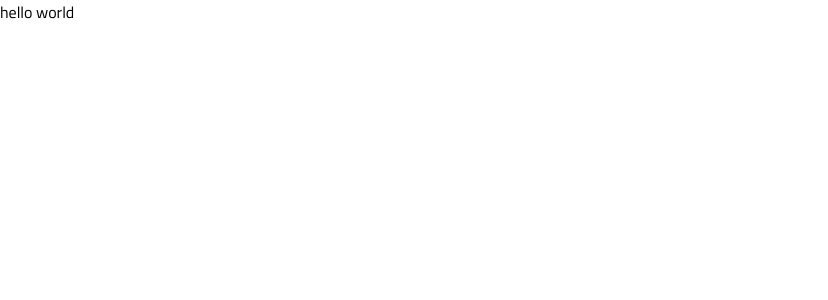
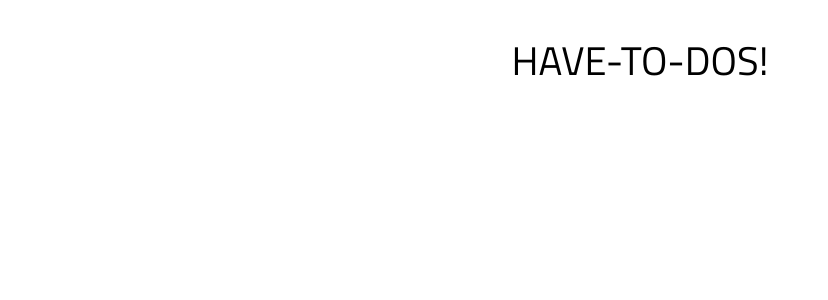
Before and after one commit to Daisy-Wang-Dev/todos, a React (Create React App) app: page / in a window 1280 px wide. Shown: the top 300 px of the page, without its empty margins (0-828 px from the left). Built offline with nearby package versions, Linux system fonts and the light colour scheme.

Commit message:
Add basic style to header

```diff
--- a/src/App.tsx
+++ b/src/App.tsx
@@ -1,12 +1,14 @@
-import React from 'react';
-import './App.scss';
+import React from "react";
+import "./App.scss";
+import "./components/Header/Header";
+import Header from "./components/Header/Header";
 
-function App() {
+const App = () => {
   return (
     <>
-      hello world
+      <Header />
     </>
   );
-}
+};
 
 export default App;
--- /dev/null
+++ b/src/components/Header/Header.scss
@@ -0,0 +1,7 @@
+.header {
+    font-size: 40px;
+    margin: 30px 0;
+    // color: white;
+    z-index: 1;
+    text-align: center;
+  }
--- /dev/null
+++ b/src/components/Header/Header.tsx
@@ -0,0 +1,14 @@
+import "./Header.scss";
+
+const Header: React.FC = () => {
+    return (
+        <header className="header">
+            HAVE-TO-DOS!
+        </header>
+
+    )
+
+
+}
+
+export default Header;
```
